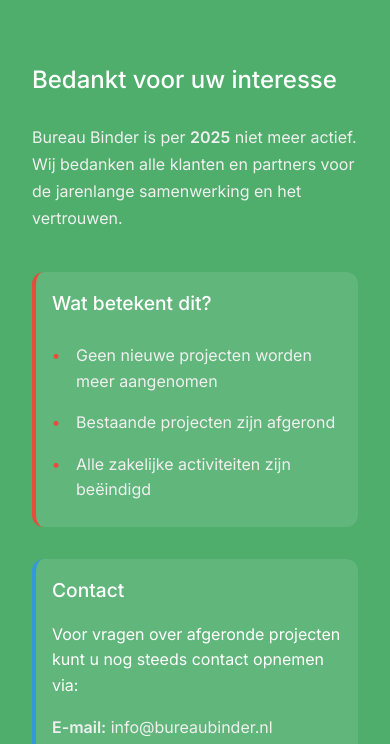
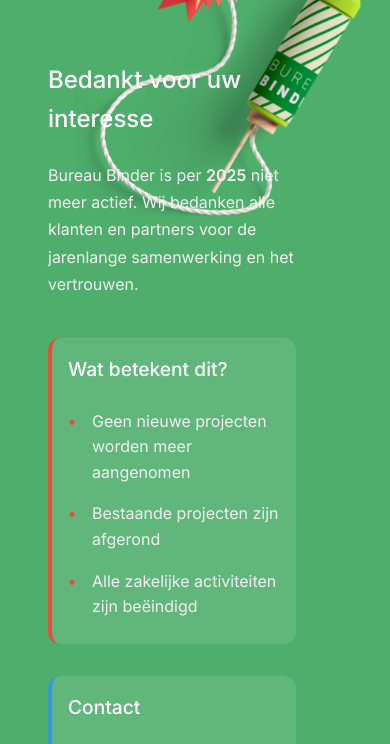
Before and after one commit to tomderoos/bureubinder_2025, a plain HTML site: page index.html in a window 390 px wide. Shown: the part 273-1017 px from the top of the page. Drawn offline with Linux system fonts and the light colour scheme.

Commit message:
Plaats vuurpijl rechts, verhoog opacity naar 1.0 en versnel animatie

```diff
--- a/styles.css
+++ b/styles.css
@@ -11,6 +11,22 @@ body {
     color: #ffffff;
     background: #4fae6c;
     min-height: 100vh;
+    position: relative;
+}
+
+body::before {
+    content: '';
+    position: fixed;
+    top: 20%;
+    right: 0;
+    width: 90vh;
+    height: 90vh;
+    background: url('img/vuurpijl.png') no-repeat center center;
+    background-size: contain;
+    opacity: 1.0;
+    z-index: -1;
+    animation: float 4s ease-in-out infinite;
+    transform: translateY(-50%);
 }
 
 .container {
@@ -20,8 +36,9 @@ body {
 }
 
 .main-container {
-    max-width: 800px;
-    margin: 0 auto;
+    max-width: 50%;
+    margin: 0;
+    margin-left: 2rem;
     padding: 2rem;
     display: flex;
     flex-direction: column;
@@ -183,6 +200,14 @@ body {
     .main-container {
         padding: 1rem;
         margin-top: 120px;
+        max-width: 70%;
+        margin-left: 1rem;
+    }
+
+    body::before {
+        width: 60vh;
+        height: 60vh;
+        opacity: 1.0;
     }
 
     .top-header {
@@ -213,6 +238,14 @@ body {
 @media (max-width: 480px) {
     .main-container {
         margin-top: 100px;
+        max-width: 80%;
+        margin-left: 1rem;
+    }
+
+    body::before {
+        width: 40vh;
+        height: 40vh;
+        opacity: 1.0;
     }
 
     .logo {
@@ -258,6 +291,15 @@ body {
     }
 }
 
+@keyframes float {
+    0%, 100% {
+        transform: translateY(0px);
+    }
+    50% {
+        transform: translateY(-10px);
+    }
+}
+
 .container {
     animation: fadeIn 0.6s ease-out;
 }
```
